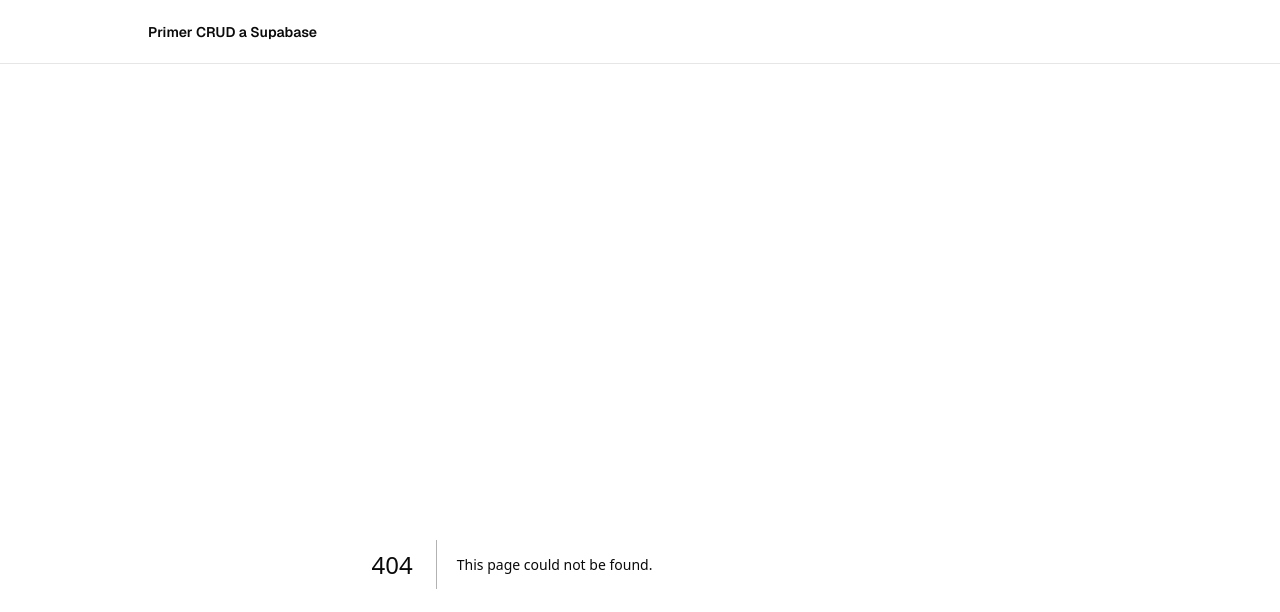
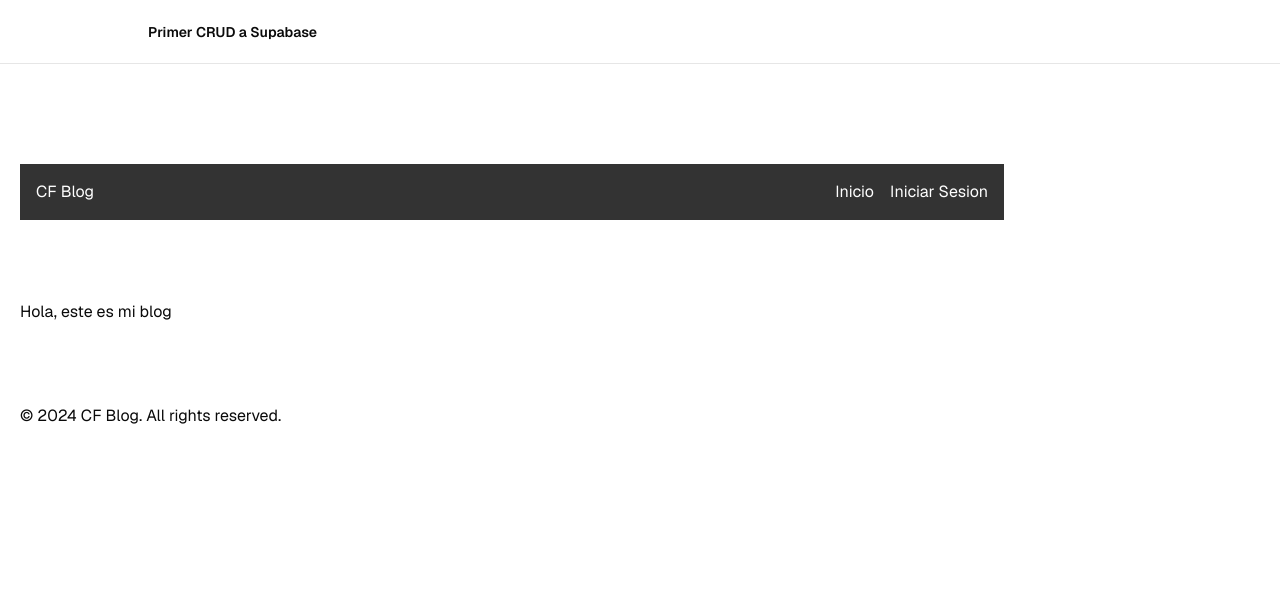
Before and after one commit to codigofacilito/nextjs-w-supabase, a Next.js app: page /blog in a window 1280 px wide. Before the commit this address had no page. Shown: the top 612 px of the page. Built offline with nearby package versions, Linux system fonts and the light colour scheme.

Commit message:
Sesion Practica: Agregando comps de blog

```diff
--- /dev/null
+++ b/app/blog/components/Footer.tsx
@@ -0,0 +1,11 @@
+import styles from "./Footer.module.css";
+
+const BlogFooter = () => {
+    return (
+        <footer className={styles.footer}>
+            <p>© 2024 CF Blog. All rights reserved.</p>
+        </footer>
+    );
+};
+
+export default BlogFooter;
--- /dev/null
+++ b/app/blog/components/Header.module.css
@@ -0,0 +1,19 @@
+/* styles/Header.module.css */
+.header {
+    display: flex;
+    justify-content: space-between;
+    align-items: center;
+    padding: 1rem;
+    background-color: #333;
+    color: #fff;
+  }
+
+.header nav a {
+    margin-left: 1rem;
+    color: #fff;
+    text-decoration: none;
+}
+
+.header nav a:hover {
+    text-decoration: underline;
+}
--- /dev/null
+++ b/app/blog/components/Header.tsx
@@ -0,0 +1,15 @@
+import styles from "./Header.module.css";
+
+const BlogHeader = () => {
+    return (
+        <header className={styles.header}>
+            <h1>CF Blog</h1>
+            <nav>
+            <a href="/blog">Inicio</a>
+            <a href="#">Iniciar Sesion</a>
+            </nav>
+      </header>
+    );
+};
+
+export default BlogHeader;
--- /dev/null
+++ b/app/blog/layout.tsx
@@ -0,0 +1,16 @@
+import { ReactElement } from "react";
+
+import BlogHeader from "./components/Header";
+import BlogFooter from "./components/Footer";
+
+const BlogLayout = ({ children }: { children: ReactElement }) => {
+    return (
+        <>
+            <BlogHeader />
+            <main>{children}</main>
+            <BlogFooter />
+        </>
+    );
+};
+
+export default BlogLayout;
--- /dev/null
+++ b/app/blog/page.tsx
@@ -0,0 +1,7 @@
+const BlogPage = () => {
+    return (
+        <div>Hola, este es mi blog</div>
+    );
+};
+
+export default BlogPage;
```
Also changed, not shown: app/blog/components/Footer.module.css (added).
